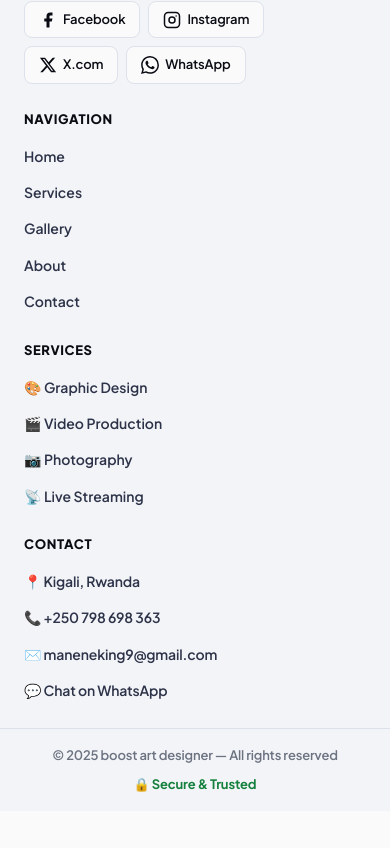
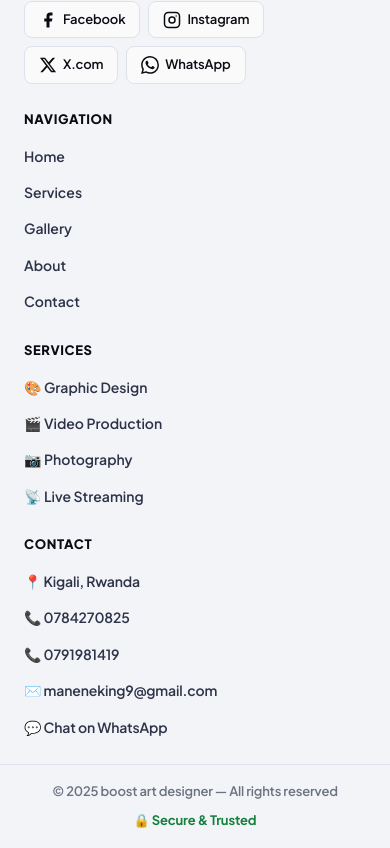
Before and after one commit to maneneking9/boost-orgn, a React (Vite) app: page / in a window 390 px wide. Shown: the part 7509-8357 px from the top of the page. Before the commit the page ends 8320 px from the top, so only its background shows below. Built offline with nearby package versions, Linux system fonts and the light colour scheme.

Commit message:
Update phone numbers and Instagram/WhatsApp links

```diff
--- a/src/App.jsx
+++ b/src/App.jsx
@@ -88,7 +88,7 @@ export default function App() {
                 Facebook
               </a>
 
-              <a href="https://instagram.com" target="_blank" rel="noopener noreferrer" className="social-btn" aria-label="Instagram">
+<a href="https://www.instagram.com/boost_art_designer/" target="_blank" rel="noopener noreferrer" className="social-btn" aria-label="Instagram">
 
                 <svg viewBox="0 0 24 24" fill="none" stroke="currentColor" strokeWidth="2" width="18" height="18"><rect x="2" y="2" width="20" height="20" rx="5" ry="5"/><circle cx="12" cy="12" r="4"/><circle cx="17.5" cy="6.5" r="1" fill="currentColor" stroke="none"/></svg>
                 Instagram
@@ -98,7 +98,7 @@ export default function App() {
                 <svg viewBox="0 0 24 24" fill="currentColor" width="18" height="18"><path d="M18.244 2.25h3.308l-7.227 8.26 8.502 11.24H16.17l-5.214-6.817L4.99 21.75H1.68l7.73-8.835L1.254 2.25H8.08l4.713 6.231zm-1.161 17.52h1.833L7.084 4.126H5.117z"/></svg>
                 X.com
               </a>
-              <a href="https://wa.me/250798698363" target="_blank" rel="noopener noreferrer" className="social-btn social-btn-wa" aria-label="WhatsApp">
+<a href="https://wa.me/250791981419" target="_blank" rel="noopener noreferrer" className="social-btn social-btn-wa" aria-label="WhatsApp">
                 <svg viewBox="0 0 24 24" fill="currentColor" width="18" height="18"><path d="M17.472 14.382c-.297-.149-1.758-.867-2.03-.967-.273-.099-.471-.148-.67.15-.197.297-.767.966-.94 1.164-.173.199-.347.223-.644.075-.297-.15-1.255-.463-2.39-1.475-.883-.788-1.48-1.761-1.653-2.059-.173-.297-.018-.458.13-.606.134-.133.298-.347.446-.52.149-.174.198-.298.298-.497.099-.198.05-.371-.025-.52-.075-.149-.669-1.612-.916-2.207-.242-.579-.487-.5-.669-.51-.173-.008-.371-.01-.57-.01-.198 0-.52.074-.792.372-.272.297-1.04 1.016-1.04 2.479 0 1.462 1.065 2.875 1.213 3.074.149.198 2.096 3.2 5.077 4.487.709.306 1.262.489 1.694.625.712.227 1.36.195 1.871.118.571-.085 1.758-.719 2.006-1.413.248-.694.248-1.289.173-1.413-.074-.124-.272-.198-.57-.347m-5.421 7.403h-.004a9.87 9.87 0 0 1-5.031-1.378l-.361-.214-3.741.982.998-3.648-.235-.374a9.86 9.86 0 0 1-1.51-5.26c.001-5.45 4.436-9.884 9.888-9.884 2.64 0 5.122 1.03 6.988 2.898a9.825 9.825 0 0 1 2.893 6.994c-.003 5.45-4.437 9.884-9.885 9.884m8.413-18.297A11.815 11.815 0 0 0 12.05 0C5.495 0 .16 5.335.157 11.892c0 2.096.547 4.142 1.588 5.945L.057 24l6.305-1.654a11.882 11.882 0 0 0 5.683 1.448h.005c6.554 0 11.89-5.335 11.893-11.893a11.821 11.821 0 0 0-3.48-8.413z"/></svg>
                 WhatsApp
               </a>
@@ -134,11 +134,13 @@ export default function App() {
             <ul>
               <li><span>📍 Kigali, Rwanda</span></li>
 
-              <li><a href="tel:+250798698363">📞 +250 798 698 363</a></li>
+<li><a href="tel:+250784270825">📞 0784270825</a></li>
+
+              <li><a href="tel:+250791981419">📞 0791981419</a></li>
 
               <li><a href="mailto:maneneking9@gmail.com">✉️ maneneking9@gmail.com</a></li>
 
-              <li><a href="https://wa.me/250798698363" target="_blank" rel="noopener noreferrer">💬 Chat on WhatsApp</a></li>
+              <li><a href="https://wa.me/250791981419" target="_blank" rel="noopener noreferrer">💬 Chat on WhatsApp</a></li>
 
             </ul>
           </div>
--- a/src/pages/Contact.jsx
+++ b/src/pages/Contact.jsx
@@ -23,7 +23,7 @@ export default function Contact({ addToast }) {
         <div className="contact-info">
           {[
             { icon: '📍', label: 'Address', value: '123 Design Street, Addis Ababa, Ethiopia' },
-            { icon: '📞', label: 'Phone', value: '+251 911 000 000' },
+{ icon: '📞', label: 'Phone', value: '0784270825 / 0791981419' },
             { icon: '📧', label: 'Email', value: 'support@boostartdesigner.com' },
             { icon: '🕐', label: 'Hours', value: 'Mon–Sat: 8am – 8pm' },
           ].map(i => (
```
